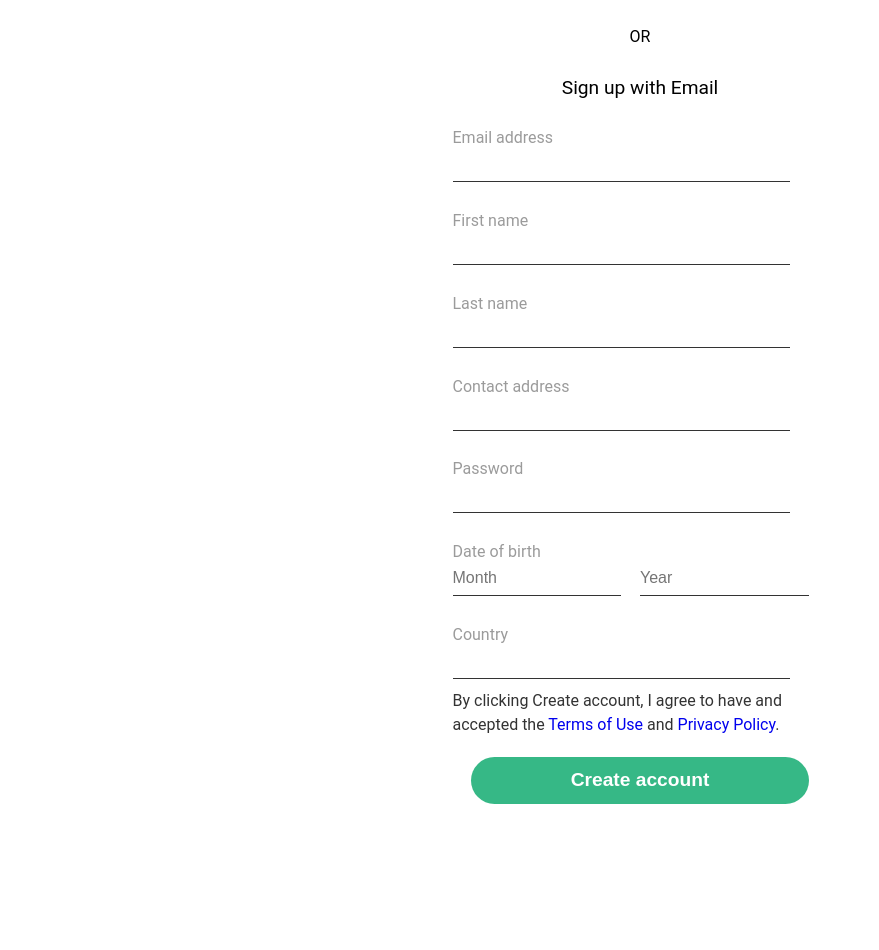
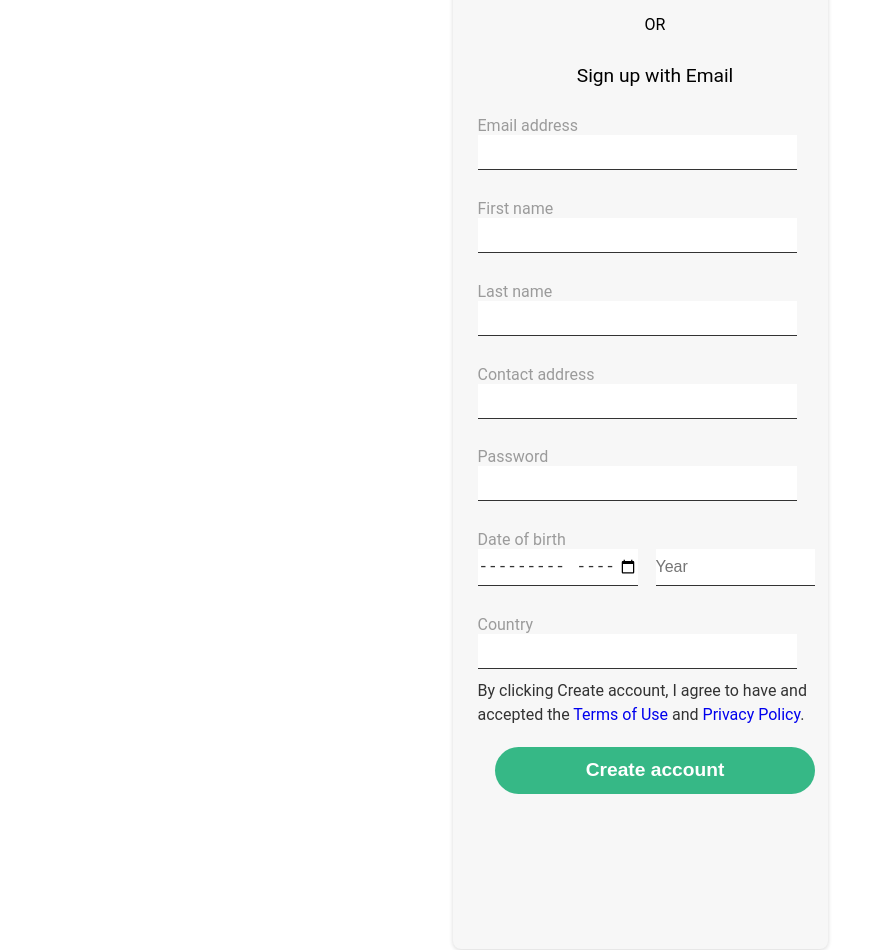
Before and after one commit to Benkalio/Politico, a plain HTML site: page sign up page/index.html in a window 1280 px wide. Shown: the part 315-1265 px from the top of the page, without its empty margins (0-879 px from the left). Before the commit the page ends 1139 px from the top, so only its background shows below. Drawn offline with Linux system fonts and the light colour scheme.

Commit message:
reviewed styles and fixed paddings

```diff
--- a/sign up page/index.html
+++ b/sign up page/index.html
@@ -74,13 +74,13 @@
             <label for="birthday" class="form-label">Date of birth</label>
             <div class="birthday">
               <input
-                type="input"
+                type="month"
                 class="form-field"
                 placeholder="Month"
                 required
               />
               <input
-                type="number"
+                type="year"
                 class="form-field dob"
                 placeholder="Year"
                 required
--- a/sign up page/style.css
+++ b/sign up page/style.css
@@ -56,7 +56,6 @@
 body {
   height: 100vh;
   font-family: 'Roboto', sans-serif;
-  margin: auto 20px;
 }
 
 .logo {
@@ -70,15 +69,27 @@ body {
 
 .container {
   position: relative;
-  width: 90%;
+  width: 375px;
   margin: 0 auto;
-  background-color: #fff;
-  min-height: 100vh;
+  background-color: #f7f7f7;
+  min-height: 150vh;
+  border-radius: 8px;
+  border-radius: 8px;
+  box-shadow: rgba(0, 0, 0, 0.16) 0px 1px 4px;
 }
 @media (min-width: 425px) {
   .container {
     width: 375px;
   }
+}
+
+.form-container {
+  position: absolute;
+  width: 100%;
+  height: 100%;
+  top: 10px;
+  left: 5px;
+  margin: 0 auto;
 }
 
 /* ****************** */
@@ -87,8 +98,13 @@ body {
 
 .title {
   font-weight: 600;
-  font-size: 2.2rem;
+  font-size: 1.6rem;
   margin: 10px;
+}
+@media (min-width: 425) {
+  .title {
+    font-size: 2.2rem;
+  }
 }
 
 .signup-form > p {
@@ -151,13 +167,6 @@ button {
 /* Styling form  */
 /* ******************* */
 
-.form-container {
-  position: absolute;
-  width: 100%;
-  height: 100%;
-  top: 10px;
-}
-
 .or {
   margin: 20px 0;
   font-size: 1rem;
@@ -169,6 +178,7 @@ form {
   flex-direction: column;
   justify-content: center;
   align-items: center;
+  padding-left: 20px;
 }
 
 h3 {
@@ -237,3 +247,7 @@ h3 {
   margin: 20px 0;
   transition: all 0.5s;
 }
+
+.btn:hover {
+  background-color: #206e50;
+}
--- a/signin/style.css
+++ b/signin/style.css
@@ -19,13 +19,14 @@ body {
 }
 
 .container {
+  position: relative;
   width: 90%;
   margin: 0 auto;
-  background-color: #ebf8f3;
+  background-color: #f7f7f7;
   min-height: 80vh;
   overflow: hidden;
-  border: none;
   border-radius: 8px;
+  box-shadow: rgba(0, 0, 0, 0.16) 0px 1px 4px;
 }
 /* Responsive screens */
 @media (min-width: 425px) {
@@ -58,6 +59,9 @@ body {
   font-size: 1rem;
   color: blue;
   text-decoration: none;
+}
+.create-act-link:hover {
+  color: #206e50;
 }
 
 form {
```
